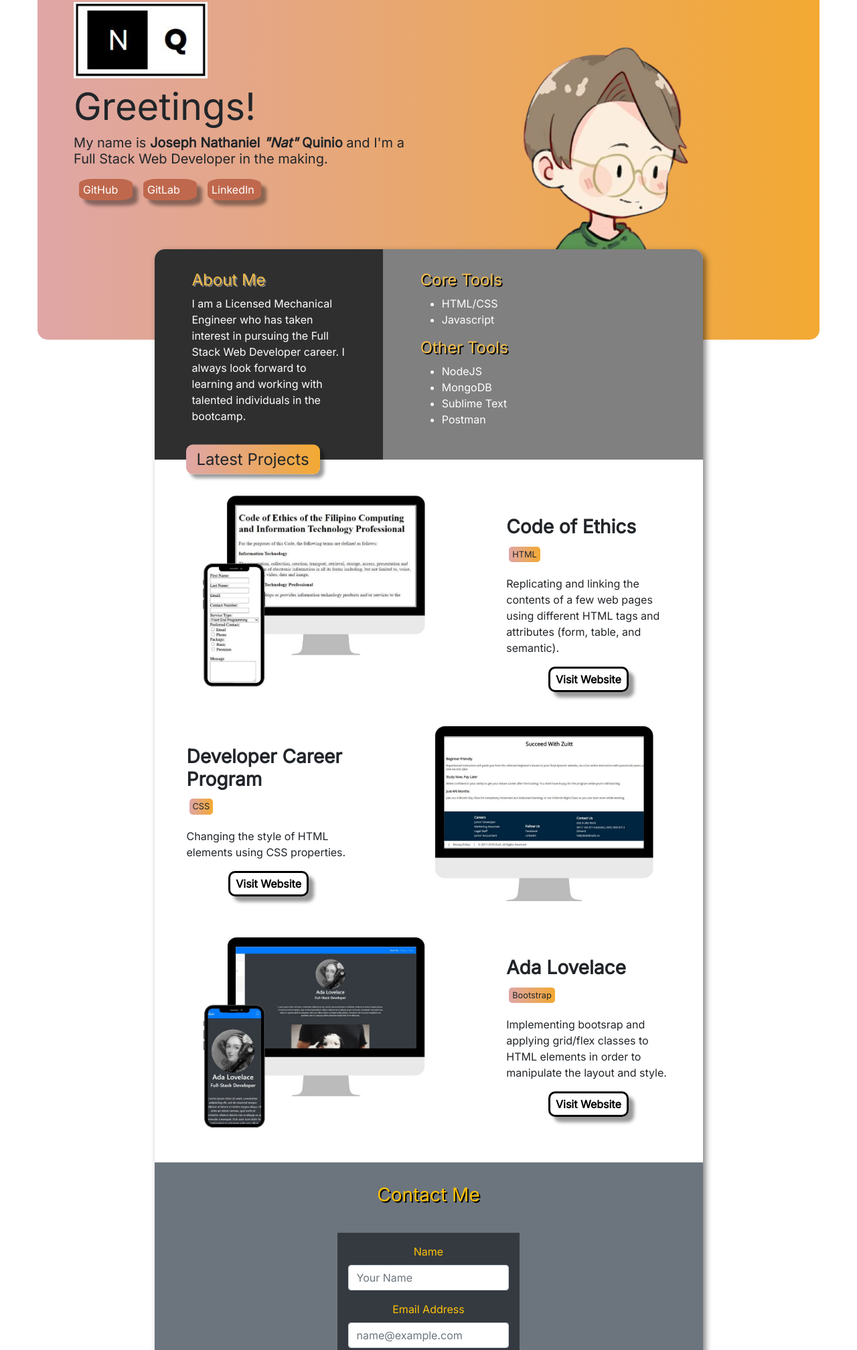
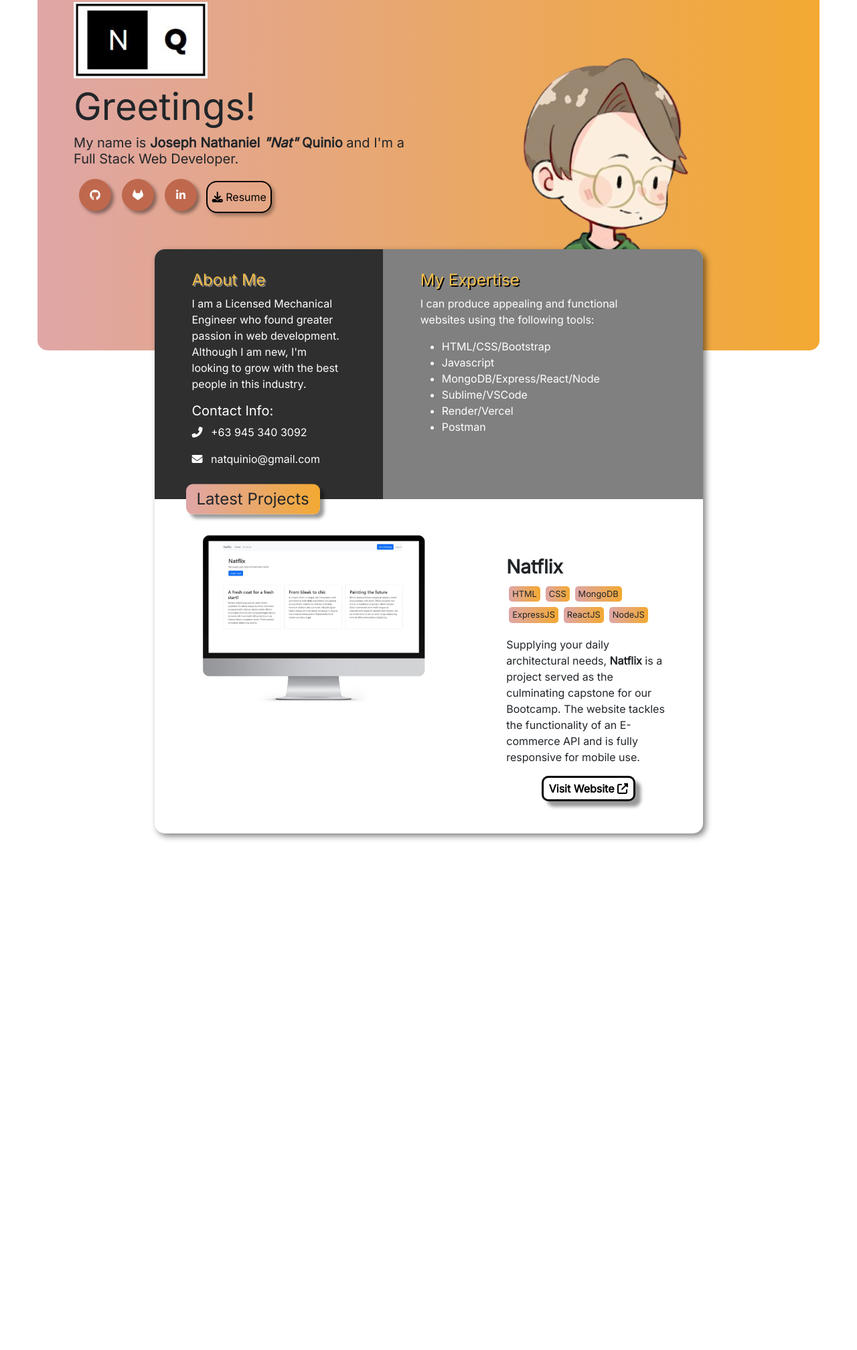
Before and after one commit to natquinio/web-portfolio, a plain HTML site: page index.html in a window 1280 px wide. Shown: the part 133-2148 px from the top of the page at 67% size. After the commit the page ends 1437 px from the top, so only its background shows below. Drawn offline with nearby package versions, Linux system fonts and the light colour scheme.

Commit message:
Updated web portfolio

```diff
--- a/index.css
+++ b/index.css
@@ -63,16 +63,42 @@ html {
 	align-items: center;
 	padding: 5px;
 	margin: 0px 8px;
-	width: 80px;
-	height: 32px;
-	border-radius: 25%;
+	width: 48px;
+	height: 48px;
+	border-radius: 50%;
 	background-color: #BF684D;
 	border: 1px solid #BF684D;
 	color: white;
-	box-shadow: 8px 8px 5px rgba(0,0,0,0.4);
+	box-shadow: 4px 4px 5px rgba(0,0,0,0.4);
 	display: flex;
 
 	transition: 0.2s ease;
+}
+
+.resume-container a button {
+	padding: 0.4rem;
+	height: 48px;
+	background: transparent;
+	border: 2px solid black;
+	border-radius: 1rem;
+	box-shadow: 4px 4px 5px rgba(0,0,0,0.3);
+	transition: 0.2s ease;
+}
+
+.resume-container {
+	margin: 0 0.4rem;
+}
+
+.resume-container a button span {
+	margin: 0 3	px;
+}
+
+.resume-container a button:hover {
+	transform: scale(1.02);
+	color: #C47C25;
+	background-color: #F3BE4B;
+	text-decoration: none;
+	border: 2px solid #C47C25;
 }
 
 .link:hover {
@@ -123,6 +149,10 @@ main {
 	margin-bottom: -5rem;
 	border-radius: 15px;
 	box-shadow: 4px 4px 10px rgba(0,0,0,0.5);
+}
+
+.contact-info .fas {
+	margin-right: 0.5rem;
 }
 
 .content-row {
@@ -212,7 +242,6 @@ main {
 	font-weight: bold;
 	margin: 0px 8px;
 	padding: 4px 8px;
-
 	border: 3px solid black;
 	border-radius: 10px;
 	box-shadow: 8px 8px 5px rgba(0,0,0,0.4);
--- a/index.html
+++ b/index.html
@@ -17,6 +17,9 @@
 		<link rel="preconnect" href="https://fonts.gstatic.com" crossorigin>
 		<link href="https://fonts.googleapis.com/css2?family=Inter&family=Open+Sans&family=Poppins&family=Roboto:wght@400;700&display=swap" rel="stylesheet">
 
+		<!-- Font Awesome link -->
+		<script src="https://kit.fontawesome.com/40fe08962d.js" crossorigin="anonymous"></script>
+
 
 		<title>Joseph Nathaniel Quinio | Full Stack Web Developer</title>
 	</head>
@@ -35,9 +38,6 @@
 			      <li class="nav-item">
 			        	<a class="nav-link" href="#jump-projects">Projects</a>
 			      </li>
-			      <li class="nav-item">
-			        	<a class="nav-link" href="#jump-contacts">Contact</a>
-			      </li>
 		    </ul>
 	 	 </div>
 	</nav>
@@ -50,13 +50,35 @@
 				<div class="col-lg-6 col-md-8 header-one">
 					<img src="./images/Capture.JPG" class="capture">
 					<span class="header-one-text">Greetings!</span>
-					<h5>My name is <strong>Joseph Nathaniel <em>"Nat"</em> Quinio</strong> and I'm a Full Stack Web Developer in the making.</h5>
+					<h5>My name is <strong>Joseph Nathaniel <em>"Nat"</em> Quinio</strong> and I'm a Full Stack Web Developer.</h5>
 					<div class="links-container">
 						<ul class="links-list">
-							<li><a class="link" href="https://github.com/natquinio">GitHub</a></li>
-							<li><a class="link" href="https://gitlab.com/natquinio">GitLab</a></li>
-							<li><a class="link" href="https://www.linkedin.com/in/joseph-nathaniel-quinio-37ba4a174/">LinkedIn</a></li>
+							<li>
+								<a class="link" href="https://github.com/natquinio" target="_blank">
+									<i class="fab fa-github" aria-hidden="true"></i>
+								</a>
+							</li>
+							<li>
+								<a class="link" href="https://gitlab.com/natquinio" target="_blank">
+									<i class="fab fa-gitlab" aria-hidden="true"></i>
+								</a>
+							</li>
+							<li>
+								<a class="link" href="https://www.linkedin.com/in/joseph-nathaniel-quinio-37ba4a174/" target="_blank">
+									<i class="fab fa-linkedin-in" aria-hidden="true"></i>
+								</a>
+							</li>
 						</ul>
+						<div class="resume-container">
+							<a href="./files/resume.pdf" target="_blank" download=""><button>
+								<span class="download-icon-container">
+									<i class="fas fa-download" aria-hidden="true"></i>
+								</span>
+								<span>
+									Resume
+								</span>
+							</button></a>
+						</div>
 					</div>
 				</div>
 				<div class="d-none d-md-block col-md-4 col-lg-6 header-two">
@@ -77,24 +99,35 @@
 					<div class="col-xl-5 about-me">
 						<div>
 							<h4>About Me</h4>
-							<p>I am a Licensed Mechanical Engineer who has taken interest in pursuing the Full Stack Web Developer career. I always look forward to learning and working with talented individuals in the bootcamp.</p>
+							<p>I am a Licensed Mechanical Engineer who found greater passion in web development. Although I am new, I'm looking to grow with the best people in this industry.</p>
+							<div class="contact-info">
+								<h5>Contact Info:</h5>
+								<p>
+									<i class="fas fa-phone-alt" aria-hidden="true"></i>
+									+63 945 340 3092
+								</p>
+								<p>
+									<i class="fas fa-envelope" aria-hidden="true">
+
+									</i>
+									natquinio@gmail.com
+								</p>
+							</div>
 						</div>
 					</div>
 					<div class="col-xl-7 tool-set">
 						<div>
-							<h4>Core Tools</h4>
+							<h4>My Expertise</h4>
+							<p>
+								I can produce appealing and functional websites using the following tools:
+							</p>
 							<div>
 								<ul>
-									<li>HTML/CSS</li>
+									<li>HTML/CSS/Bootstrap</li>
 									<li>Javascript</li>
-								</ul>
-							</div>
-							<h4>Other Tools</h4>
-							<div>
-								<ul>
-									<li>NodeJS</li>
-									<li>MongoDB</li>
-									<li>Sublime Text</li>
+									<li>MongoDB/Express/React/Node</li>
+									<li>Sublime/VSCode</li>
+									<li>Render/Vercel</li>
 									<li id="jump-projects">Postman</li>
 								</ul>
 							</div>
@@ -110,131 +143,33 @@
 				<div class="row content-row content-row1">
 					<div class="col-xl-7 proj-image">
 						<div class="image-box text-center">
-							<img src="./images/HTML-final.JPG" class="img-liquid w-75">
+							<img src="./images/ecommerce.JPG" class="img-liquid w-75">
 						</div>
 					</div>
 					<div class="col-xl-5 proj-code">
-						<h3><strong>Code of Ethics</strong></h3>
+						<h3><strong>Natflix</strong></h3>
 						<ul class="tags">
 							<li>HTML</li>
+							<li>CSS</li>
+							<li>MongoDB</li>
+							<li>ExpressJS</li>
+							<li>ReactJS</li>
+							<li>NodeJS</li>
 						</ul>
-						<p>Replicating and linking the contents of a few web pages using different HTML tags and attributes (form, table, and semantic).</p>
+						<p>Supplying your daily architectural needs, <b>Natflix</b> is a project served as the culminating capstone for our Bootcamp. The website tackles the functionality of an E-commerce API and is fully responsive for mobile use. </p>
 						<div class="visit-site">
-							<a href="">
+							<a href="https://fullstack-capstone-3-quinio-capstone-3-quinio.vercel.app/" target="_blank">
 								<!-- FOR FUTURE REFERENCE -->
 								<button>
 									Visit Website
-								</button>
-							</a>
-						</div>
-					</div>
-				</div>
-				<div class="row content-row content-row1">
-					<div class="col-xl-5 proj-code proj-code-1">
-						<h3><strong>Developer Career Program</strong></h3>
-						<ul class="tags">
-							<li>CSS</li>
-						</ul>
-						<p>Changing the style of HTML elements using CSS properties.</p>
-						<div class="visit-site">
-							<a href="">
-								<!-- FOR FUTURE REFERENCE -->
-								<button>
-									Visit Website
-								</button>
-							</a>
-						</div>
-					</div>
-					<div class="col-xl-7 proj-image proj-image__left">
-						<div class="image-box text-center">
-							<img src="./images/CSS-final.JPG" class="img-liquid w-75">
-						</div>
-					</div>
-				</div>
-				<div class="row content-row content-row1">
-					<div class="col-xl-7 proj-image">
-						<div class="image-box text-center">
-							<img src="./images/bootstrapfinal.JPG" class="img-liquid w-75">
-						</div>
-					</div>
-					<div class="col-xl-5 proj-code">
-						<h3><strong>Ada Lovelace</strong></h3>
-						<ul class="tags">
-							<li>Bootstrap</li>
-						</ul>
-						<p>Implementing bootsrap and applying grid/flex classes to HTML elements in order to manipulate the layout and style.</p>
-							<div class="visit-site">
-							<a href="" id="jump-contacts">
-								<!-- FOR FUTURE REFERENCE -->
-								<button>
-									Visit Website
+									<i class="fas fa-external-link-alt" aria-hidden="true"></i>
 								</button>
 							</a>
 						</div>
 					</div>
 				</div>
 			<!-- Latest Projects End -->
-			<!-- Contact Me Start BOOTSTRAP ONLY-->
-				<div class="bg-secondary min-vh-75 text-warning text-center pb-3 contact-border">
-					<h3 class="pt-5 pb-3 contact-me">Contact Me</h3>
-					<div class="container col-xl-4 col-md-8 col-sm-12 bg-dark p-3">
-						<form>
-						  <div class="form-group">
-						    <label for="exampleFormControlInput1">Name</label>
-						    <input type="name" class="form-control" id="exampleFormControlInput1" placeholder="Your Name">
-						  </div>
-						  <div class="form-group">
-						    <label for="exampleFormControlInput2">Email Address</label>
-						    <input type="email" class="form-control" id="exampleFormControlInput2" placeholder="name@example.com">
-						  </div>
-						  <div class="form-group">
-						    <label for="exampleFormControlInput3">Contact Number</label>
-						    <input type="number" class="form-control" id="exampleFormControlInput3" placeholder="+63 900 000 0000">
-						  </div>
-						  <div class="form-group">
-						   	<label for="exampleFormControlSelect1">Concern</label>
-						    <select class="form-control" id="exampleFormControlSelect1">
-						      <option>Project Assignment</option>
-						      <option>Employment</option>
-						      <option>Partnership</option>
-						      <option>Others</option>
-						    </select>
-						  </div>
 
-						  <div class="form-group">
-						    <label for="exampleFormControlTextarea1">Message</label>
-						    <textarea class="form-control" id="exampleFormControlTextarea1" rows="3"></textarea>
-						  </div>
-
-						  <!-- Button trigger modal -->
-						  <button type="button" class="btn btn-warning" data-toggle="modal" data-target="#exampleModal">
-						    Send Email
-						  </button>
-
-						  <!-- Modal Start -->
-						  <div class="modal fade" id="exampleModal" tabindex="-1" aria-labelledby="exampleModalLabel" aria-hidden="true">
-						    <div class="modal-dialog">
-						      <div class="modal-content">
-						        <div class="modal-header">
-						          <h5 class="modal-title text-dark" id="exampleModalLabel">Thank you for contacting us!</h5>
-						          <button type="button" class="close" data-dismiss="modal" aria-label="Close">
-						            <span aria-hidden="true">&times;</span>
-						          </button>
-						        </div>
-						        <div class="modal-body 	text-dark">
-						          Message Successfully Sent
-						        </div>
-						        <div class="modal-footer">
-						          <button type="button" class="btn btn-secondary" data-dismiss="modal">Close</button>
-						        </div>
-						      </div>
-						    </div>
-						  </div>
-						  <!-- Modal End -->
-						</form>
-					</div>
-				</div>
-		<!-- Contact Me End BOOTSTRAP ONLY-->
 	</main>
 	<!-- Main Content End -->
 
```
Also changed, not shown: images/ecommerce.JPG (added), 1 other file.
